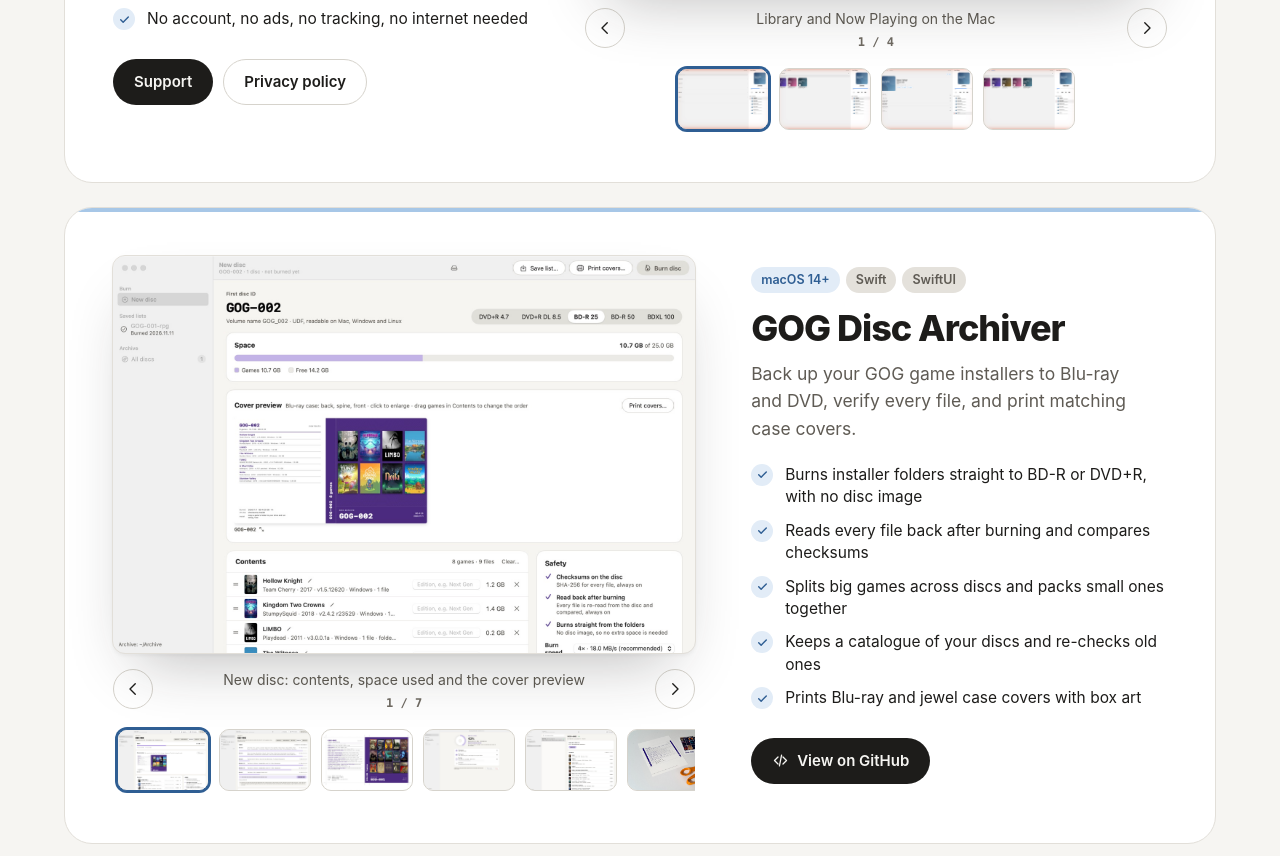
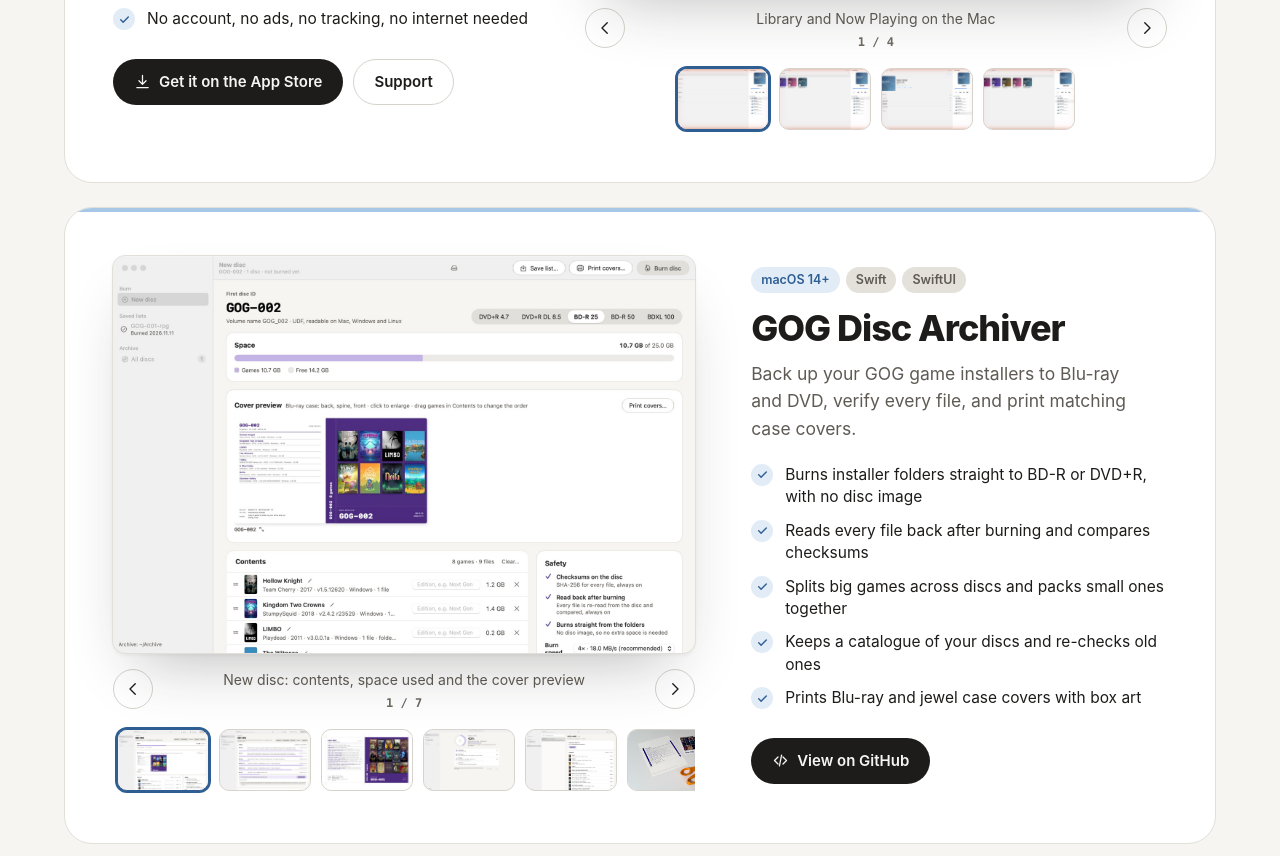
Before and after one commit to embergabor/embergabor.github.io, a plain HTML site: page index.html in a window 1280 px wide. Shown: the part 1583-2439 px from the top of the page. Drawn offline with Linux system fonts and the light colour scheme; animation ran at ten frames a second.

Commit message:
Link WaveSafe to the App Store
Co-Authored-By: Claude Fable 5.2 <noreply@anthropic.com>

```diff
--- a/index.html
+++ b/index.html
@@ -394,8 +394,8 @@ dialog.lb::backdrop { background: rgba(14,14,13,.9); backdrop-filter: blur(6px);
           <li><span class="tick"><svg class="i"><use href="#i-check"/></svg></span>No account, no ads, no tracking, no internet needed</li>
         </ul>
         <div class="actions">
-          <a class="btn btn-dark" href="https://embergabor.github.io/wavesafe-site/support.html">Support</a>
-          <a class="btn btn-line" href="https://embergabor.github.io/wavesafe-site/privacy.html">Privacy policy</a>
+          <a class="btn btn-dark" href="https://apps.apple.com/app/wavesafe/id6754994263"><svg class="i"><use href="#i-down"/></svg>Get it on the App Store</a>
+          <a class="btn btn-line" href="https://embergabor.github.io/wavesafe-site/support.html">Support</a>
         </div>
       </div>
       <div class="gallery" data-gallery="WaveSafe">
```
